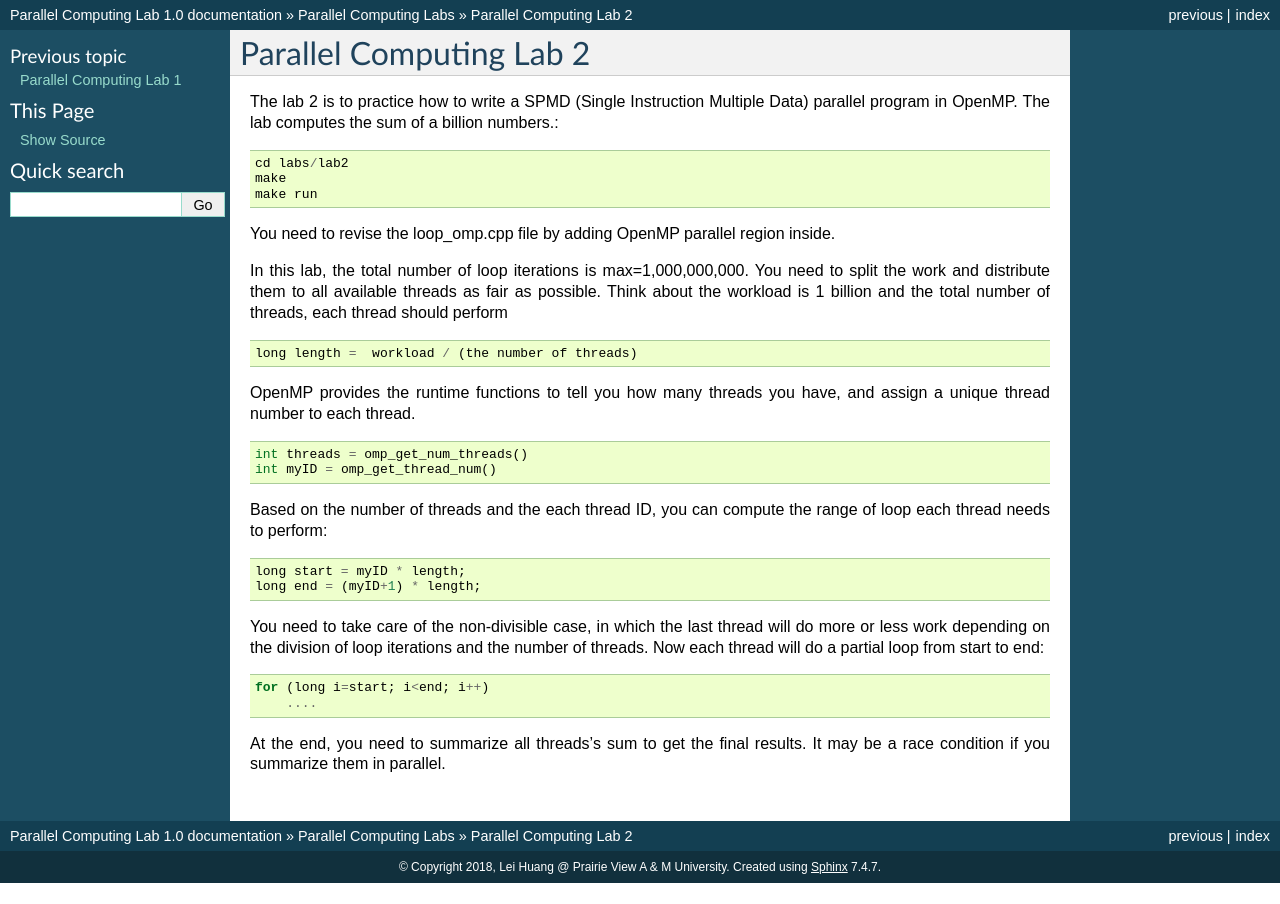
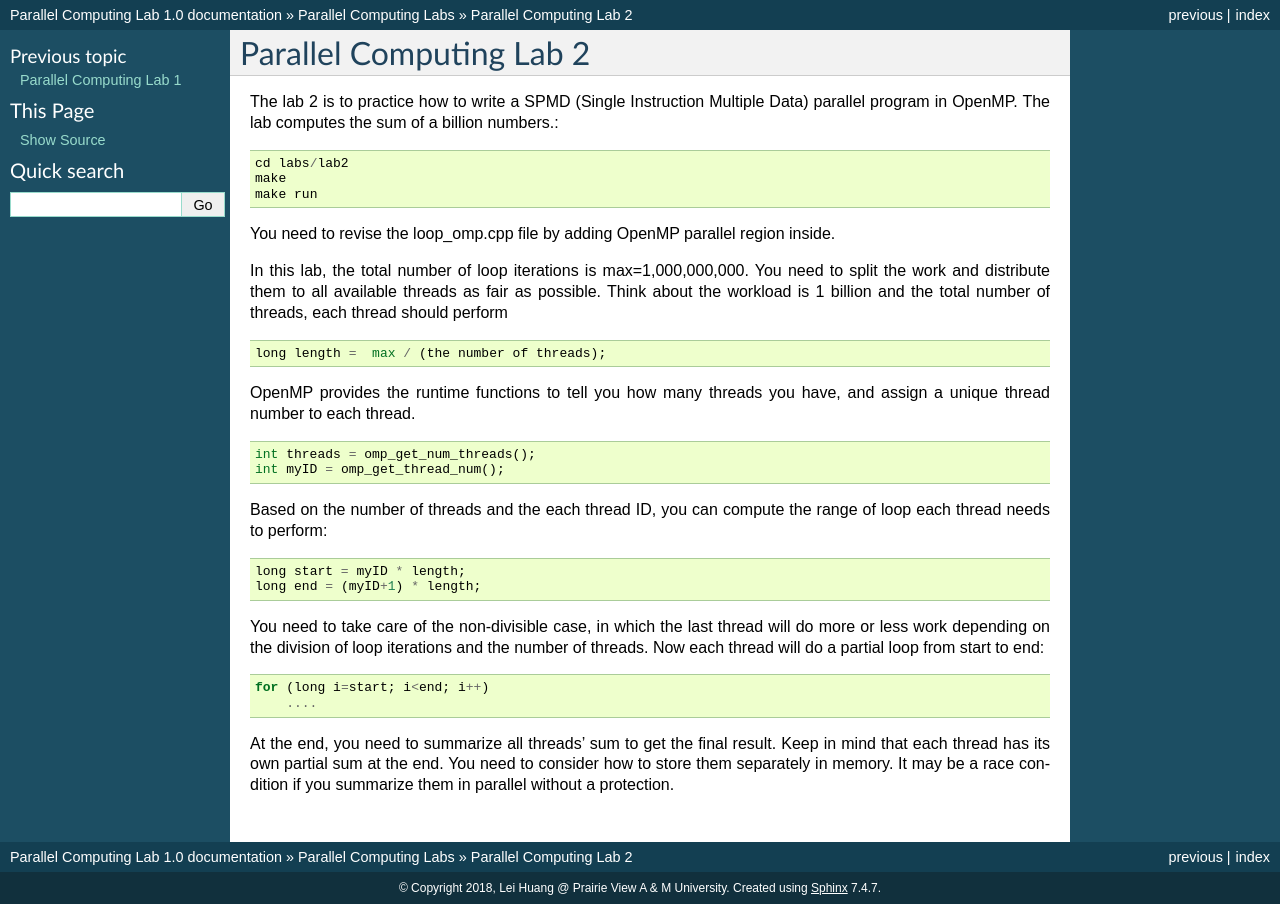
Before and after one commit to lhuang-pvamu/Parallel-Computing-Code, a Sphinx documentation site: the page built from docs/labs/lab2.rst, in a window 1280 px wide. Built offline with Sphinx 7.4.7, drawn with Linux system fonts in a browser that asks for light colours.

Commit message:
minor revision of lab 2

```diff
--- a/docs/labs/lab2.rst
+++ b/docs/labs/lab2.rst
@@ -11,12 +11,12 @@ You need to revise the loop_omp.cpp file by adding OpenMP parallel region inside
 
 In this lab, the total number of loop iterations is max=1,000,000,000. You need to split the work and distribute them to all available threads as fair as possible. Think about the workload is 1 billion and the total number of threads, each thread should perform ::
 
-	long length =  workload / (the number of threads)
+	long length =  max / (the number of threads);
 
 OpenMP provides the runtime functions to tell you how many threads you have, and assign a unique thread number to each thread. ::
 
-     int threads = omp_get_num_threads()
-     int myID = omp_get_thread_num()
+     int threads = omp_get_num_threads();
+     int myID = omp_get_thread_num();
 
 
 Based on the number of threads and the each thread ID, you can compute the range of loop each thread needs to perform::
@@ -30,4 +30,4 @@ You need to take care of the non-divisible case, in which the last thread will d
          ....
 
 
-At the end, you need to summarize all threads's sum to get the final results. It may be a race condition if you summarize them in parallel.
+At the end, you need to summarize all threads' sum to get the final result. Keep in mind that each thread has its own partial sum at the end. You need to consider how to store them separately in memory. It may be a race condition if you summarize them in parallel without a protection.
```
